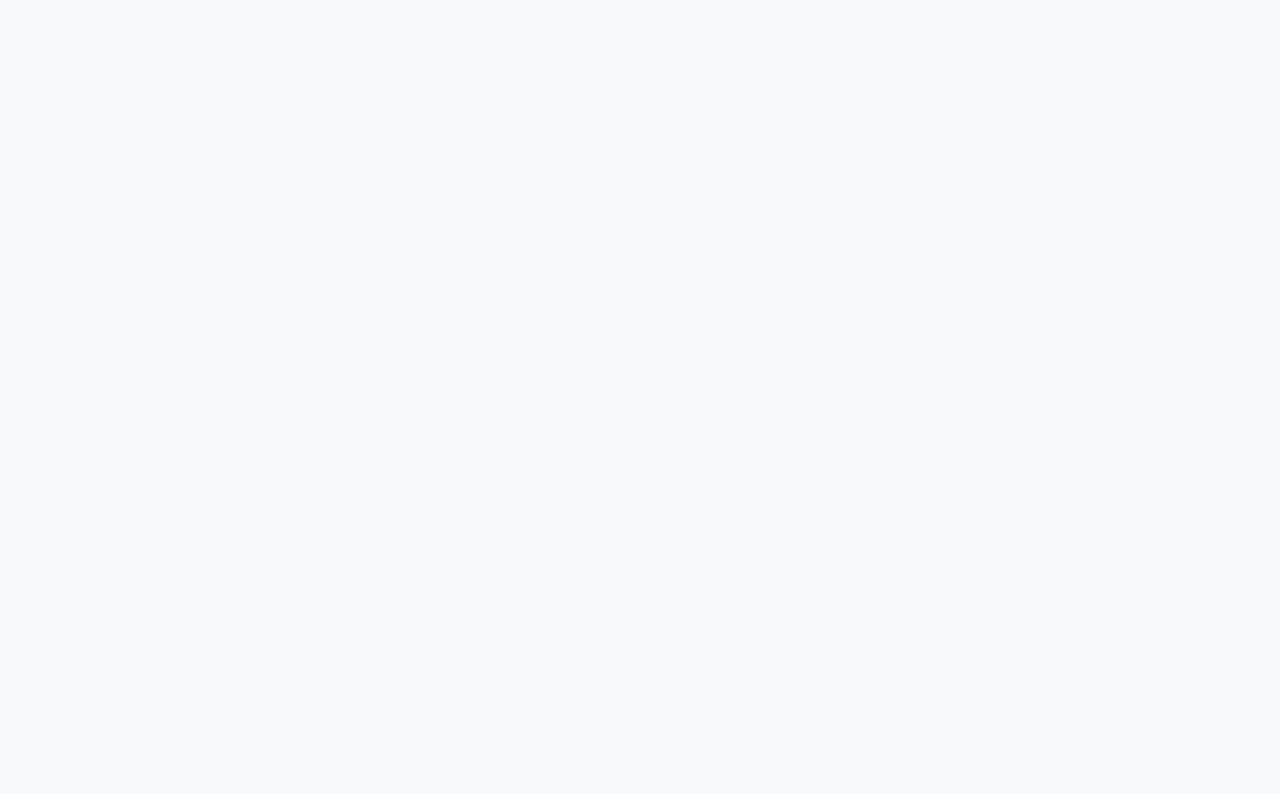
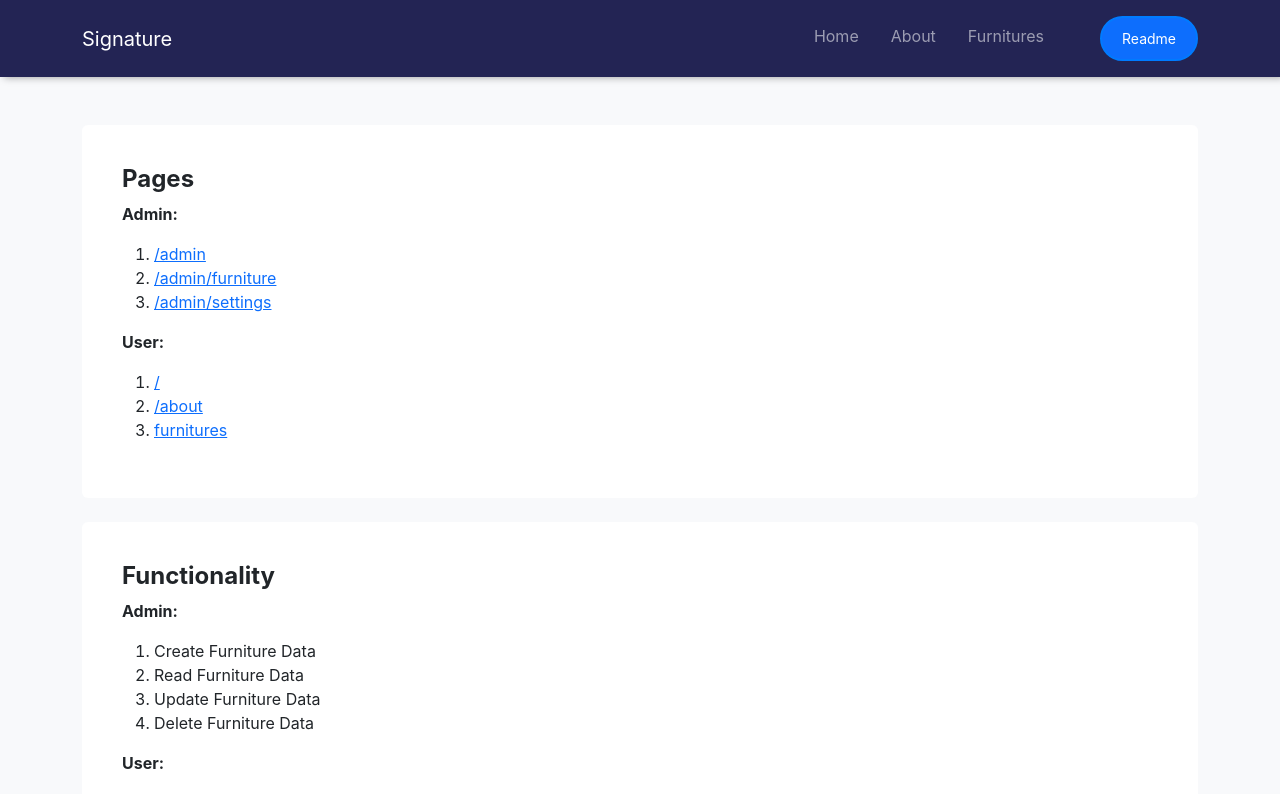
Before and after one commit to yudhaph0300/signature-react, a React (Create React App) app: page /readme in a window 1280 px wide. Before the commit this address had no page. Shown: the top 794 px of the page. Built offline with nearby package versions, Linux system fonts and the light colour scheme.

Commit message:
add readme

```diff
--- a/src/App.js
+++ b/src/App.js
@@ -16,7 +16,9 @@ import EditFurniture from "./pages/admin/furniture/EditFurniture";
 import "./app.css";
 import "./pages/style/home.css";
 import "./pages/style/furniture.css";
+import "./components/style.css";
 import FurnituresResult from "./pages/FurnituresResult";
+import Readme from "./pages/Readme";
 
 function App() {
   return (
@@ -33,6 +35,7 @@ function App() {
           <Route path="/" exact element={<Home />} />
           <Route path="/about" element={<About />} />
           <Route path="/furnitures" element={<Furnitures />} />
+          <Route path="/readme" element={<Readme />} />
           <Route
             path="/furnitures/result/:search"
             element={<FurnituresResult />}
--- a/src/components/Navbar.jsx
+++ b/src/components/Navbar.jsx
@@ -36,7 +36,7 @@ function Navbar() {
               </Link>
             </li>
             <li className="nav-item">
-              <Link to="/furnitures" className="nav-link">
+              <Link to="/readme" className="btn btn-primary btn-readme">
                 Readme
               </Link>
             </li>
--- a/src/components/style.css
+++ b/src/components/style.css
@@ -0,0 +1,13 @@
+.btn-readme {
+   display: inline-block;
+   padding: 10px 20px;
+   font-size: 14px;
+   text-align: center;
+   text-decoration: none;
+   cursor: pointer;
+   border: 2px solid #007BFF;
+   border-radius: 30px;
+   overflow: hidden;
+   position: relative;
+   z-index: 1;
+}
--- /dev/null
+++ b/src/pages/Readme.jsx
@@ -0,0 +1,65 @@
+import Footer from "../components/Footer";
+import Navbar from "../components/Navbar";
+import { Link } from "react-router-dom";
+
+const Readme = () => {
+  return (
+    <>
+      <Navbar />
+
+      <div className="container my-5">
+        <div className="card p-4 mb-4" style={{ border: "0" }}>
+          <div className="card-body">
+            <h4 className="card-title fw-bold">Pages</h4>
+            <p className="fw-bold">Admin: </p>
+            <ol>
+              <li>
+                <Link to="/admin">/admin</Link>
+              </li>
+              <li>
+                <Link to="/admin/furniture">/admin/furniture</Link>
+              </li>
+              <li>
+                <Link to="/admin/settings">/admin/settings</Link>
+              </li>
+            </ol>
+            <p className="fw-bold">User: </p>
+            <ol>
+              <li>
+                <Link to="/">/</Link>
+              </li>
+              <li>
+                <Link to="/about">/about</Link>
+              </li>
+              <li>
+                <Link to="furnitures">furnitures</Link>
+              </li>
+            </ol>
+          </div>
+        </div>
+
+        <div className="card p-4 mb-4" style={{ border: "0" }}>
+          <div className="card-body">
+            <h4 className="card-title fw-bold">Functionality</h4>
+            <p className="fw-bold">Admin: </p>
+            <ol>
+              <li>Create Furniture Data</li>
+              <li>Read Furniture Data</li>
+              <li>Update Furniture Data</li>
+              <li>Delete Furniture Data</li>
+            </ol>
+            <p className="fw-bold">User: </p>
+            <ol>
+              <li>Read all data furniture</li>
+              <li>Search furniture</li>
+            </ol>
+          </div>
+        </div>
+      </div>
+
+      <Footer />
+    </>
+  );
+};
+
+export default Readme;
```
